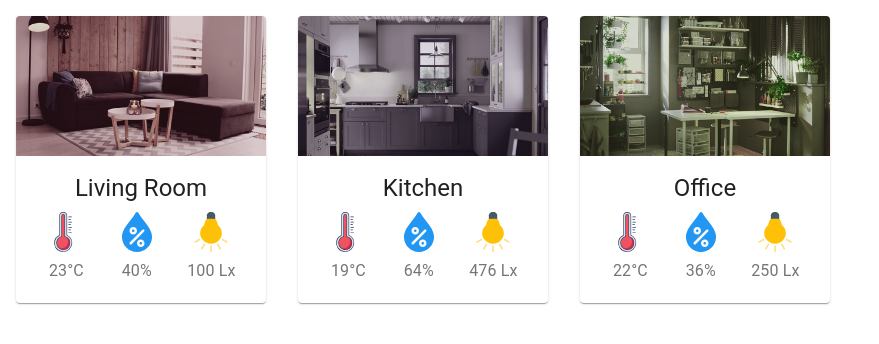
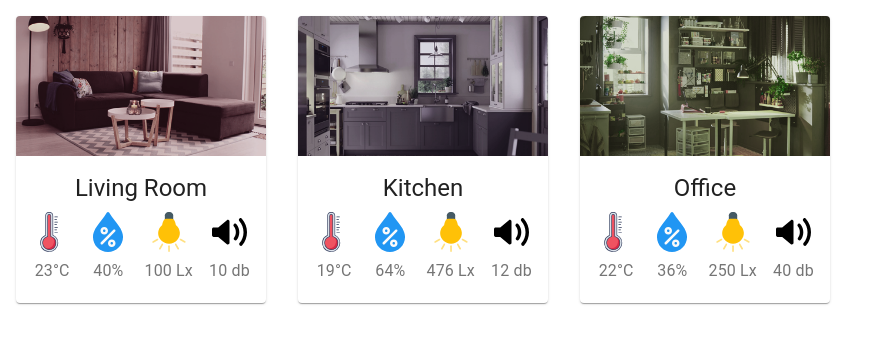
Before and after one commit to KH20/HomeAutomation, a React (Create React App) app: page / in a window 1280 px wide. Shown: the top 344 px of the page, without its empty margins (0-879 px from the left). Built offline with nearby package versions, Linux system fonts and the light colour scheme.

Commit message:
Added sound sensor icon to Room Overview

```diff
--- a/src/App.js
+++ b/src/App.js
@@ -16,6 +16,7 @@ function App() {
 				temp="23"
 				humid="40"
 				light="100"
+				noise="10"
 				/>
 			<ImgMediaCard
 				alt="Kitchen"
@@ -27,6 +28,7 @@ function App() {
 				temp="19"
 				humid="64"
 				light="476"
+				noise="12"
 				/>
 			<ImgMediaCard
 				alt="Office"
@@ -38,6 +40,7 @@ function App() {
 				temp="22"
 				humid="36"
 				light="250"
+				noise="40"
 				/>
 		</div>
 
--- a/src/Card.js
+++ b/src/Card.js
@@ -38,6 +38,7 @@ export default function ImgMediaCard(props) {
 				<CardParameter type="temperature" value={props.temp}/>
 				<CardParameter type="humidity" value={props.humid}/>
 				<CardParameter type="light" value={props.light}/>
+				<CardParameter type="noise" value={props.noise}/>
 			</div>
         </CardContent>
       </CardActionArea>
--- a/src/CardParameter.js
+++ b/src/CardParameter.js
@@ -70,6 +70,30 @@ function renderType(props){
 					</g>
 				</svg>
 				<div className="sensorData">{props.value + " Lx"}</div></div>);
+
+			case "noise":
+				return(
+					<div>
+						<svg version="1.1" id="Capa_1" xmlns="http://www.w3.org/2000/svg" xmlnsxlink="http://www.w3.org/1999/xlink" x="0px" y="0px"
+							width="35" height="40" viewBox="0 0 93.038 93.038"
+							xmlspace="preserve">
+						<g>
+							<path d="M46.547,75.521c0,1.639-0.947,3.128-2.429,3.823c-0.573,0.271-1.187,0.402-1.797,0.402c-0.966,0-1.923-0.332-2.696-0.973
+								l-23.098-19.14H4.225C1.892,59.635,0,57.742,0,55.409V38.576c0-2.334,1.892-4.226,4.225-4.226h12.303l23.098-19.14
+								c1.262-1.046,3.012-1.269,4.493-0.569c1.481,0.695,2.429,2.185,2.429,3.823L46.547,75.521L46.547,75.521z M62.784,68.919
+								c-0.103,0.007-0.202,0.011-0.304,0.011c-1.116,0-2.192-0.441-2.987-1.237l-0.565-0.567c-1.482-1.479-1.656-3.822-0.408-5.504
+								c3.164-4.266,4.834-9.323,4.834-14.628c0-5.706-1.896-11.058-5.484-15.478c-1.366-1.68-1.24-4.12,0.291-5.65l0.564-0.565
+								c0.844-0.844,1.975-1.304,3.199-1.231c1.192,0.06,2.305,0.621,3.061,1.545c4.977,6.09,7.606,13.484,7.606,21.38
+								c0,7.354-2.325,14.354-6.725,20.24C65.131,68.216,64.007,68.832,62.784,68.919z M80.252,81.976
+								c-0.764,0.903-1.869,1.445-3.052,1.495c-0.058,0.002-0.117,0.004-0.177,0.004c-1.119,0-2.193-0.442-2.988-1.237l-0.555-0.555
+								c-1.551-1.55-1.656-4.029-0.246-5.707c6.814-8.104,10.568-18.396,10.568-28.982c0-11.011-4.019-21.611-11.314-29.847
+								c-1.479-1.672-1.404-4.203,0.17-5.783l0.554-0.555c0.822-0.826,1.89-1.281,3.115-1.242c1.163,0.033,2.263,0.547,3.036,1.417
+								c8.818,9.928,13.675,22.718,13.675,36.01C93.04,59.783,88.499,72.207,80.252,81.976z"/>
+						</g>
+						</svg>
+						<div className="sensorData">{props.value + " db"}</div>
+					</div>
+				);
 		default:
 			return("ERR");
 
```
